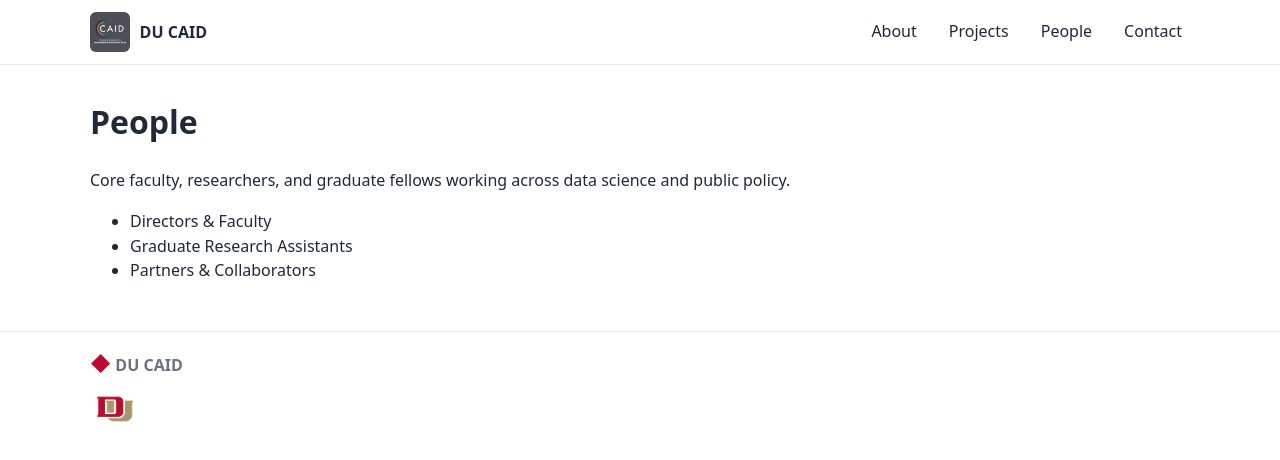
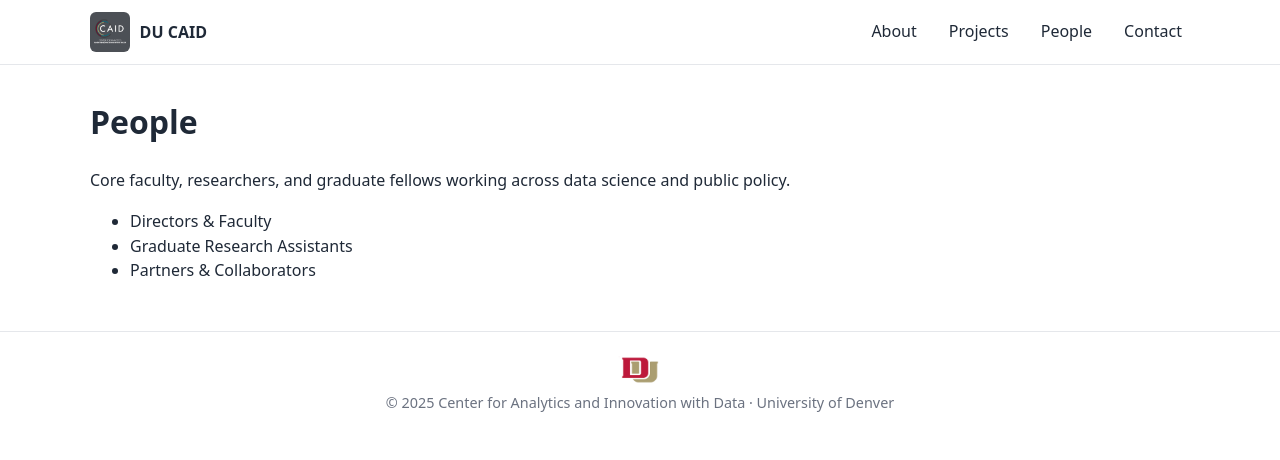
Before and after one commit to DU-CAID/du-caid.github.io, a plain HTML site: page people.html in a window 1280 px wide. Drawn offline with Linux system fonts and the light colour scheme.

Commit message:
Refactor footer layout and update copyright year script

```diff
--- a/people.html
+++ b/people.html
@@ -42,13 +42,13 @@
 </main>
 
 <footer class="site-footer">
-  <div class="container footer-inner">
-    <div class="footer-brand">
-      <span class="brand-mark" aria-hidden="true">◆</span> DU CAID
-<div class="footer-logos" style="margin-top: 1rem; display: flex; align-items: center; gap: 0.5rem;">
-  <img src="/assets/img/du-logo.png" alt="University of Denver logo" height="30">
-</div>
+  <div class="container footer-centered">
+    <img src="/assets/img/du-logo.png" alt="University of Denver logo" class="footer-du">
+    <small>© <span id="year"></span> Center for Analytics and Innovation with Data · University of Denver</small>
+  </div>
 </footer>
-<script>document.getElementById('year').textContent = new Date().getFullYear()</script>
+<script>
+  document.getElementById('year').textContent = new Date().getFullYear();
+</script>
 </body>
 </html>
```
